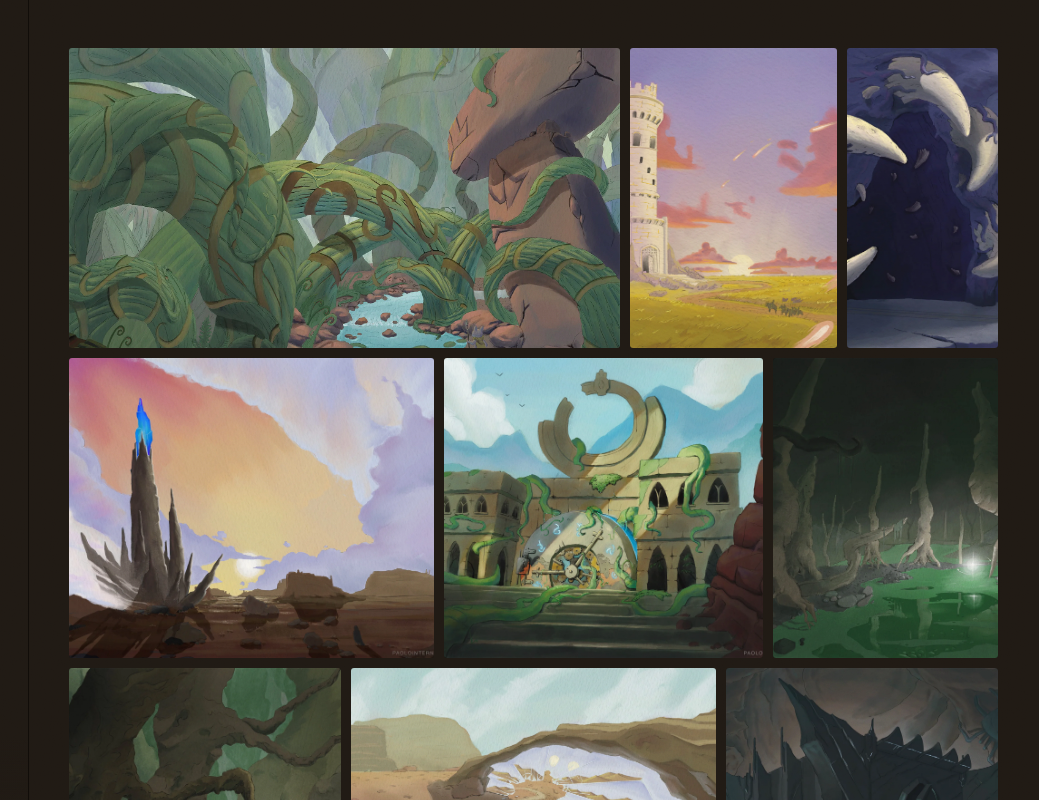
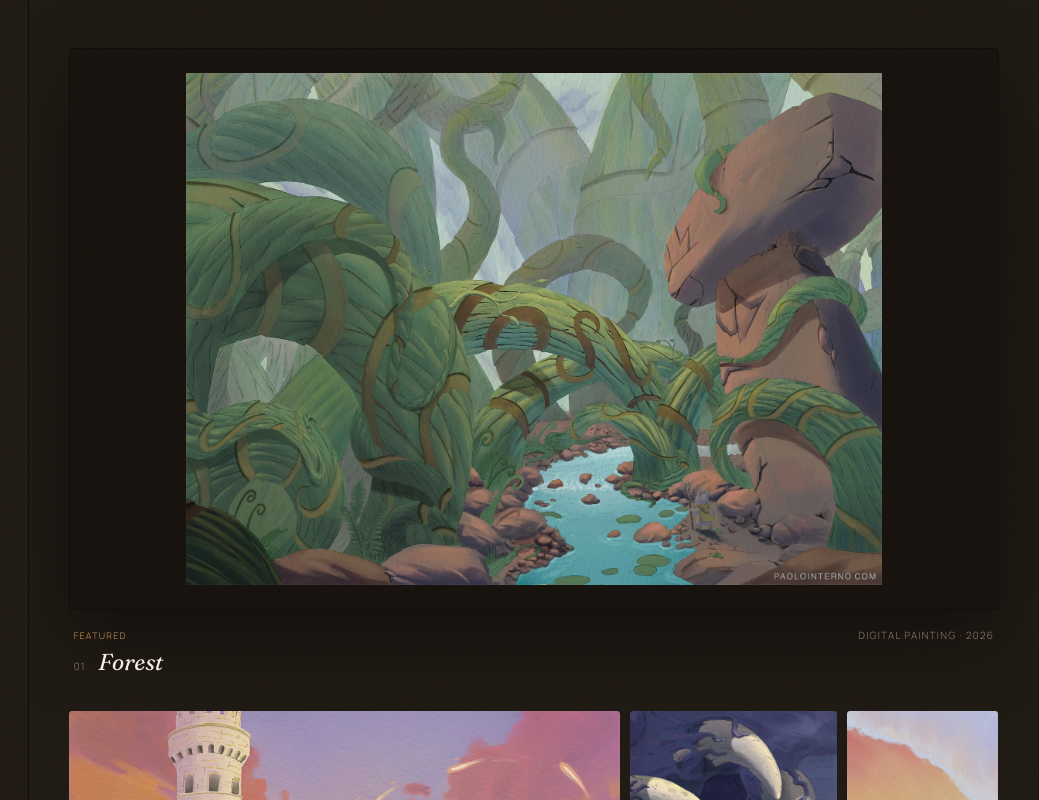
Before and after one commit to deneral/website_tests, a website: page index.html in a window 1280 px wide. Shown: the top 800 px of the page, 241-1280 px from the left. Drawn offline with Linux system fonts and the light colour scheme.

Commit message:
Add files via upload

```diff
--- a/app.js
+++ b/app.js
@@ -1,26 +1,44 @@
 /**
  * app.js — Paolo Internò portfolio
- * Builds the gallery grid from PAINTINGS (see paintings.js), lays it out in
- * an editorial row pattern, and drives the lightbox viewer.
- * Depends on paintings.js being loaded first.
+ * Renders PAINTINGS[0] as a large framed hero plate, builds the rest of the
+ * gallery grid from the remaining entries in an editorial row pattern, and
+ * drives the lightbox viewer across both. Depends on paintings.js.
  */
 'use strict';
 
 
-/* ── Build gallery from PAINTINGS data ── */
+/* ── Hero plate (PAINTINGS[0]) ── */
+const heroData = PAINTINGS[0];
+const heroEl = document.getElementById('heroPlate');
+heroEl.innerHTML = `
+  <div class="hero-plate-frame">
+    <img src="${heroData.thumbnail}" alt="${heroData.title} — illustration by Paolo Internò" fetchpriority="high" />
+  </div>
+  <div class="hero-plate-caption">
+    <div>
+      <span class="hero-plate-tag">Featured</span>
+      <div class="hero-plate-label-row">
+        <span class="hero-plate-num">01</span>
+        <span class="hero-plate-title">${heroData.title}</span>
+      </div>
+    </div>
+    <span class="hero-plate-meta">${heroData.medium} · ${heroData.year}</span>
+  </div>`;
+
+/* ── Build gallery grid from the remaining PAINTINGS ── */
+const GRID_PAINTINGS = PAINTINGS.slice(1);
 const grid = document.getElementById('galleryGrid');
-PAINTINGS.forEach((p, i) => {
-  const isFirst = i === 0;
+GRID_PAINTINGS.forEach((p, i) => {
   const el = document.createElement('article');
   el.className = 'gallery-item';
   el.setAttribute('role', 'button');
   el.setAttribute('tabindex', '0');
-  const plate = String(i + 1).padStart(2, '0');
+  const plate = String(i + 2).padStart(2, '0'); // continues the catalog numbering after the 01 hero
   el.innerHTML = `
     <figure>
       <picture>
-        <source srcset="${p.thumbnail}" type="image/webp"${isFirst ? '' : ''} />
-        <img src="${p.thumbnail}" alt="${p.title} — illustration by Paolo Internò" style="object-position:${p.focus || 'center'}"${isFirst ? ' fetchpriority="high"' : ' loading="lazy"'} />
+        <source srcset="${p.thumbnail}" type="image/webp" />
+        <img src="${p.thumbnail}" alt="${p.title} — illustration by Paolo Internò" style="object-position:${p.focus || 'center'}" loading="lazy" />
       </picture>
       <figcaption>${p.title} — ${p.desc} ${p.medium} · ${p.year}.</figcaption>
     </figure>
@@ -90,7 +108,7 @@ const data = PAINTINGS.map((p, i) => ({
   meta: p.medium + ' · ' + p.year,
   desc: p.desc,
   stages: p.stages || [{ src: p.thumbnail }],
-  el: items[i]
+  el: i === 0 ? heroEl : items[i - 1]
 }));
 
 let cur = 0, lbOpen = false;
@@ -160,9 +178,11 @@ function closeLb() {
   data[cur].el.focus();
 }
 
+heroEl.addEventListener('click', () => openLb(0));
+heroEl.addEventListener('keydown', e => { if (e.key === 'Enter' || e.key === ' ') { e.preventDefault(); openLb(0); } });
 items.forEach((el, i) => {
-  el.addEventListener('click', () => openLb(i));
-  el.addEventListener('keydown', e => { if (e.key === 'Enter' || e.key === ' ') { e.preventDefault(); openLb(i); } });
+  el.addEventListener('click', () => openLb(i + 1));
+  el.addEventListener('keydown', e => { if (e.key === 'Enter' || e.key === ' ') { e.preventDefault(); openLb(i + 1); } });
 });
 document.getElementById('lbClose').addEventListener('click', closeLb);
 document.getElementById('lbCloseMobile').addEventListener('click', closeLb);
--- a/index.html
+++ b/index.html
@@ -296,6 +296,9 @@
 
   <!-- ── Gallery ── -->
   <main class="gallery-area" aria-label="Portfolio gallery">
+    <div class="hero-plate" id="heroPlate" role="button" tabindex="0">
+      <!-- Populated dynamically from paintings.js (PAINTINGS[0]) -->
+    </div>
     <div class="gallery-grid" id="galleryGrid" role="group" aria-label="Illustration portfolio">
       <!-- Populated dynamically from paintings.js -->
     </div>
--- a/style.css
+++ b/style.css
@@ -383,6 +383,92 @@ a {
 .gallery-area {
   padding: 3rem 2.5rem;
   background: var(--paper)
+}
+
+.hero-plate {
+  cursor: pointer;
+  margin-bottom: 2.2rem
+}
+
+.hero-plate-frame {
+  background: var(--paper-mid);
+  border: 1px solid var(--paper-dark);
+  border-radius: var(--radius);
+  padding: 1.5rem;
+  display: flex;
+  justify-content: center;
+  box-shadow: 0 30px 80px rgba(0, 0, 0, .45);
+  transition: border-color var(--tr)
+}
+
+.hero-plate:hover .hero-plate-frame,
+.hero-plate:focus-visible .hero-plate-frame {
+  border-color: rgba(244, 236, 224, .2)
+}
+
+.hero-plate:focus-visible {
+  outline: none
+}
+
+.hero-plate:focus-visible .hero-plate-frame {
+  outline: 2px solid rgba(244, 236, 224, .4);
+  outline-offset: 3px
+}
+
+.hero-plate-frame img {
+  max-width: 100%;
+  max-height: 64vh;
+  width: auto;
+  height: auto;
+  display: block;
+  border-radius: 1px
+}
+
+.hero-plate-caption {
+  display: flex;
+  align-items: baseline;
+  justify-content: space-between;
+  gap: 1.5rem;
+  flex-wrap: wrap;
+  padding: 1.1rem .3rem 0
+}
+
+.hero-plate-tag {
+  display: block;
+  font-family: var(--font-sans);
+  font-size: 9px;
+  letter-spacing: .14em;
+  text-transform: uppercase;
+  color: var(--accent);
+  margin-bottom: .4rem
+}
+
+.hero-plate-label-row {
+  display: flex;
+  align-items: baseline;
+  gap: .8rem
+}
+
+.hero-plate-num {
+  font-family: var(--font-sans);
+  font-size: 10px;
+  letter-spacing: .1em;
+  color: var(--ink-dim)
+}
+
+.hero-plate-title {
+  font-family: var(--font-serif);
+  font-size: 23px;
+  font-style: italic;
+  color: var(--ink)
+}
+
+.hero-plate-meta {
+  font-size: 10px;
+  letter-spacing: .12em;
+  text-transform: uppercase;
+  color: var(--ink-dim);
+  white-space: nowrap
 }
 
 .gallery-grid {
@@ -774,6 +860,29 @@ a {
     padding: 1.4rem 1rem 2.5rem
   }
 
+  .hero-plate {
+    margin-bottom: 1.4rem
+  }
+
+  .hero-plate-frame {
+    padding: .7rem
+  }
+
+  .hero-plate-frame img {
+    max-height: 42vh
+  }
+
+  .hero-plate-caption {
+    flex-direction: column;
+    align-items: flex-start;
+    gap: .3rem;
+    padding-top: .9rem
+  }
+
+  .hero-plate-title {
+    font-size: 19px
+  }
+
   .gallery-grid {
     gap: 8px;
     flex-direction: column
```
